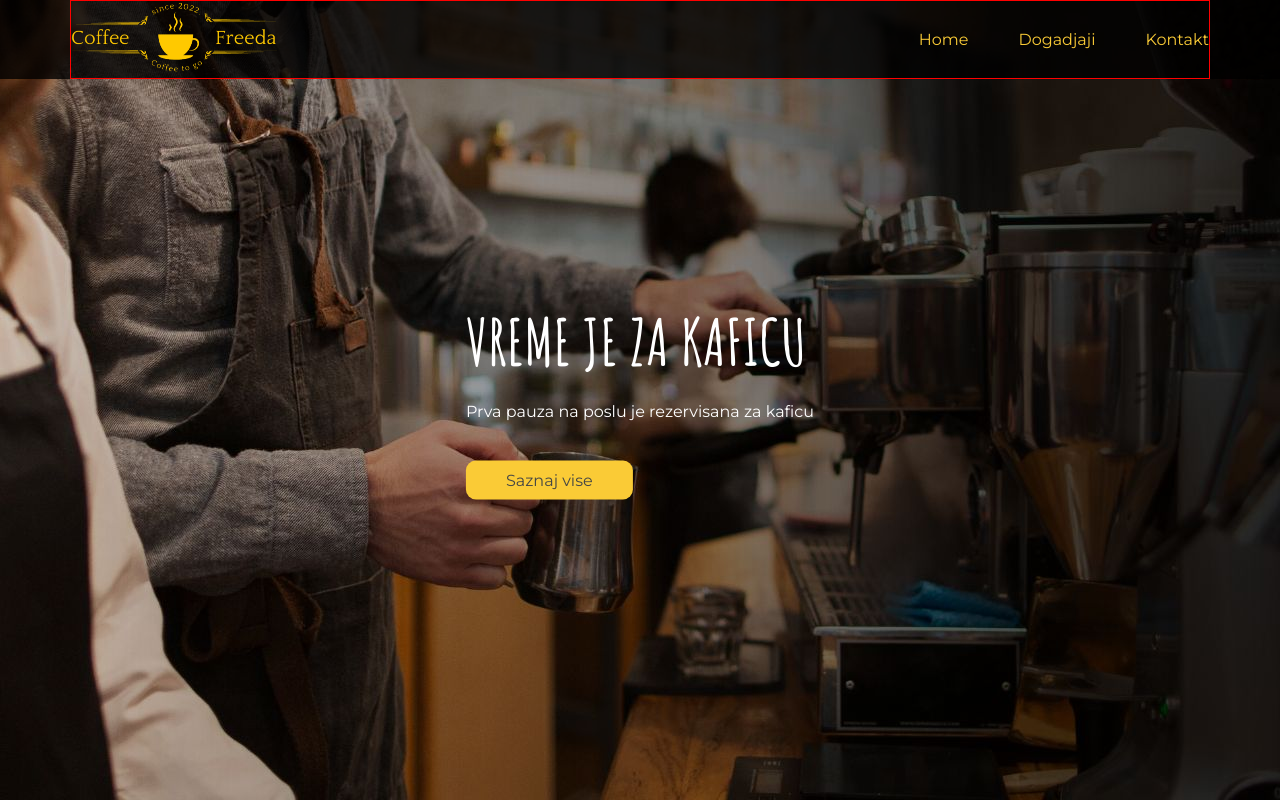
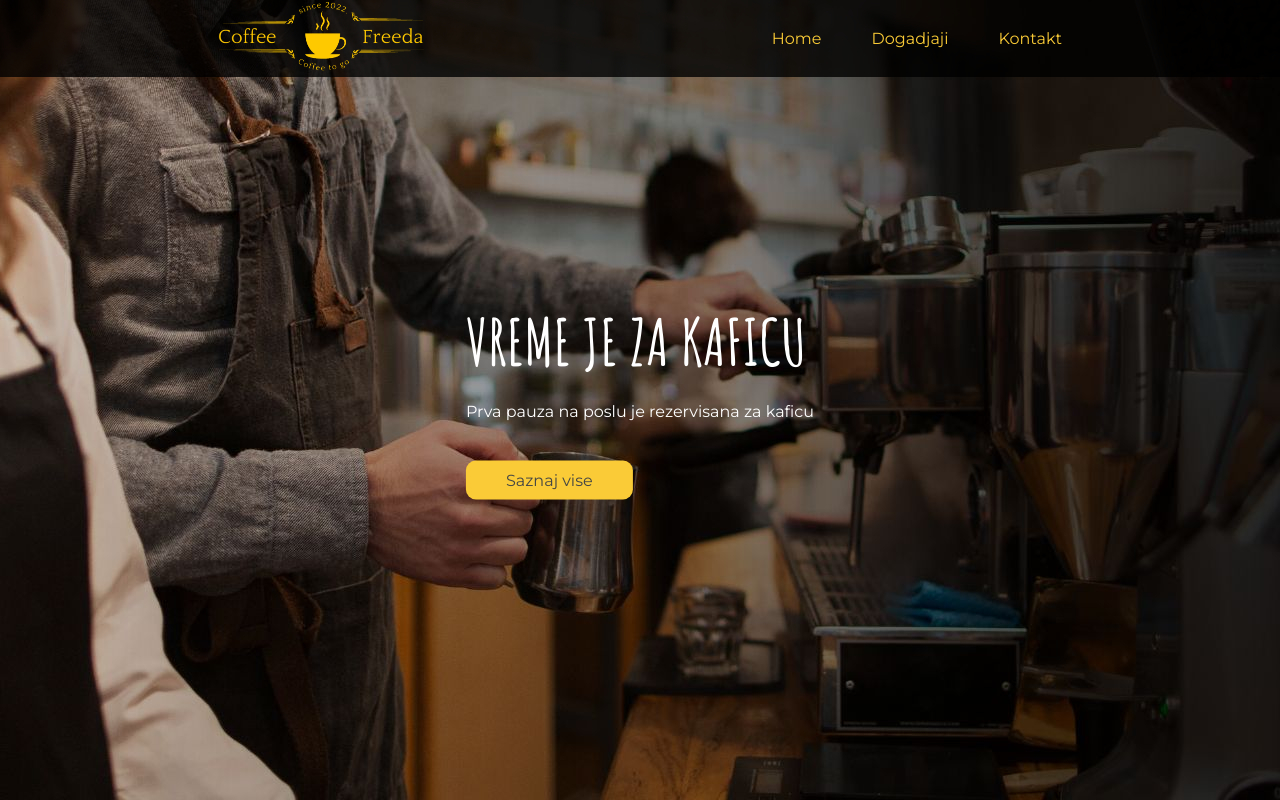
Before and after one commit to itkomuna/freeda-fs5, a PHP site: page / in a window 1280 px wide. Run offline with PHP 8.4, Linux system fonts and the light colour scheme.

Commit message:
brisanje i dodavanje

```diff
--- a/_globals.scss
+++ b/_globals.scss
@@ -3,7 +3,7 @@
 
 // basics
 * {
-    margin: 0;
+    margin: auto;
     padding: 0;
     box-sizing: border-box;
 }
@@ -30,7 +30,6 @@ a {
     max-width: 1140px;
     width: 100%;
     margin: auto;
-    border: 1px solid red;
 }
 .btn {
     padding: 10px 40px;
--- a/style.css
+++ b/style.css
@@ -1,6 +1,6 @@
 @import url("https://fonts.googleapis.com/css2?family=Amatic+SC:wght@400;700&family=Montserrat:ital,wght@0,100..900;1,100..900&display=swap");
 * {
-  margin: 0;
+  margin: auto;
   padding: 0;
   box-sizing: border-box;
 }
@@ -34,7 +34,6 @@ a {
   max-width: 1140px;
   width: 100%;
   margin: auto;
-  border: 1px solid red;
 }
 
 .btn {
```
Also changed, not shown: 1 other file.
